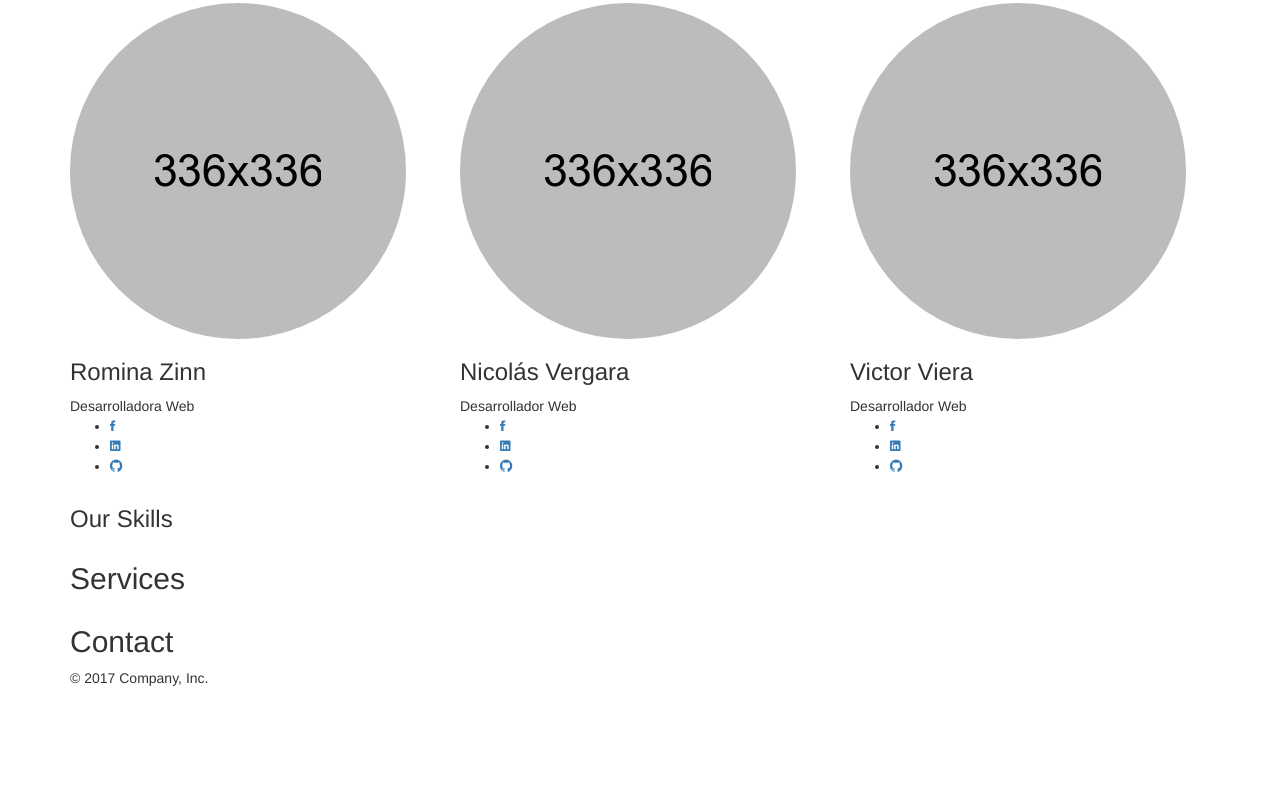
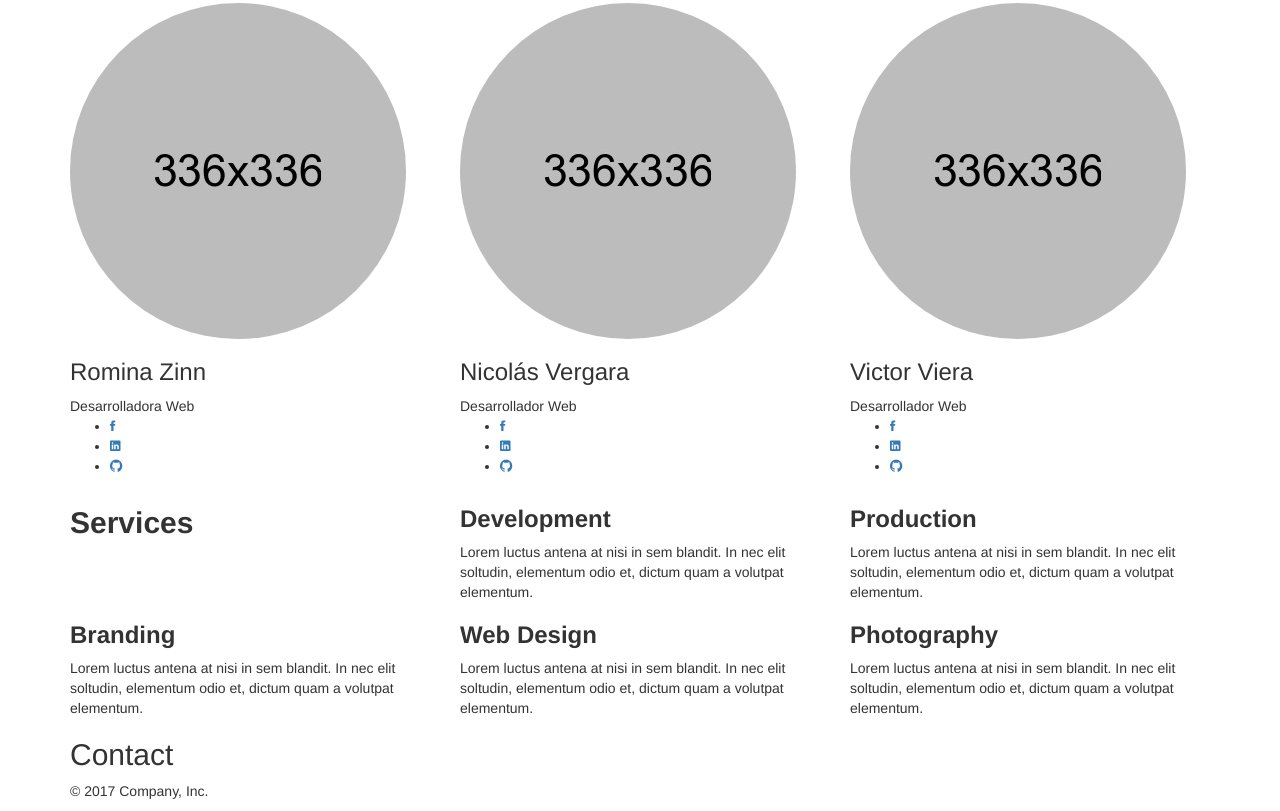
Before and after one commit to NicoVergara/Proyecto-SASS, a plain HTML site: page index.html in a window 1280 px wide. Shown: the part 319-1130 px from the top of the page. Before the commit the page ends 1017 px from the top, so only its background shows below. Drawn offline with nearby package versions, Linux system fonts and the light colour scheme.

Commit message:
Estructura html para section services.

```diff
--- a/index.html
+++ b/index.html
@@ -110,20 +110,78 @@
   </section>
   <!-- Fin About -->
 
-  <!-- Comienzo Skills -->
-  <section id="skills" class="skills">
-    <div class="container">
-      <div class="section-title2">
-        <h3>Our Skills</h3>
-      </div>
-    </div>
-  </div>
-
   <!-- Comienzo Services -->
   <section id="services" class="services">
     <div class="container">
-      <div class="section-title2">
-        <h2>Services</h2>
+      <div class="row">
+        <div class="col-xs-12 col-sm-4 col-md-4">
+          <h2 class="section-title2"><strong>Services</strong></h2>
+        </div>
+        <div class="col-xs-12 col-sm-4 col-md-4">
+          <div class="box">
+            <div class="title-content" >
+              <div class="box-icon">
+                <div class="icon icon-basic-settings"></div>
+              </div>
+              <h3><strong>Development</strong></h3>
+            </div>
+            <div class="tab-text">
+              Lorem luctus antena at nisi in sem blandit. In nec elit soltudin, elementum odio et, dictum quam a volutpat elementum.
+            </div>
+          </div>
+        </div>
+        <div class="col-xs-12 col-sm-4 col-md-4">
+          <div class="box">
+            <div class="title-content" >
+              <div class="box-icon">
+                <div class="icon icon-basic-settings"></div>
+              </div>
+              <h3><strong>Production</strong></h3>
+            </div>
+            <div class="tab-text">
+              Lorem luctus antena at nisi in sem blandit. In nec elit soltudin, elementum odio et, dictum quam a volutpat elementum.
+            </div>
+          </div>
+        </div>
+        <div class="col-xs-12 col-sm-4 col-md-4">
+          <div class="box">
+            <div class="title-content" >
+              <div class="box-icon">
+                <div class="icon icon-basic-settings"></div>
+              </div>
+              <h3><strong>Branding</strong></h3>
+            </div>
+            <div class="tab-text">
+              Lorem luctus antena at nisi in sem blandit. In nec elit soltudin, elementum odio et, dictum quam a volutpat elementum.
+            </div>
+          </div>
+        </div>
+        <div class="col-xs-12 col-sm-4 col-md-4">
+          <div class="box">
+            <div class="title-content" >
+              <div class="fbox-icon">
+                <div class="icon icon-basic-settings"></div>
+              </div>
+              <h3><strong>Web Design</strong></h3>
+            </div>
+            <div class="tab-text">
+              Lorem luctus antena at nisi in sem blandit. In nec elit soltudin, elementum odio et, dictum quam a volutpat elementum.
+            </div>
+          </div>
+        </div>
+        <div class="col-xs-12 col-sm-4 col-md-4">
+          <div class="box">
+            <div class="title-content" >
+              <div class="box-icon">
+                <div class="icon icon-basic-settings"></div>
+              </div>
+              <h3><strong>Photography</strong></h3>
+            </div>
+            <div class="tab-text">
+              Lorem luctus antena at nisi in sem blandit. In nec elit soltudin, elementum odio et, dictum quam a volutpat elementum.
+            </div>
+          </div>
+        </div>
       </div>
     </div>
   </section>
```
